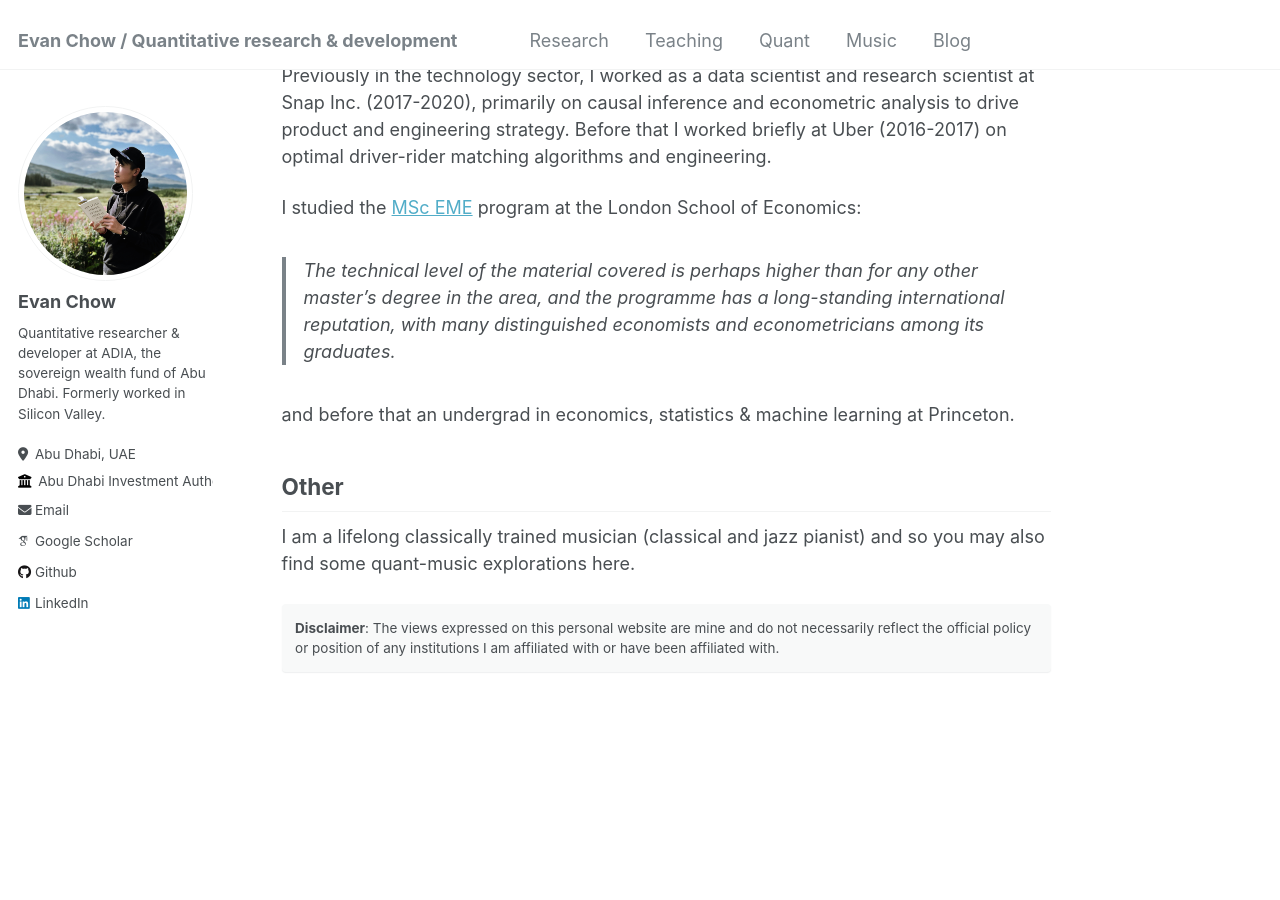
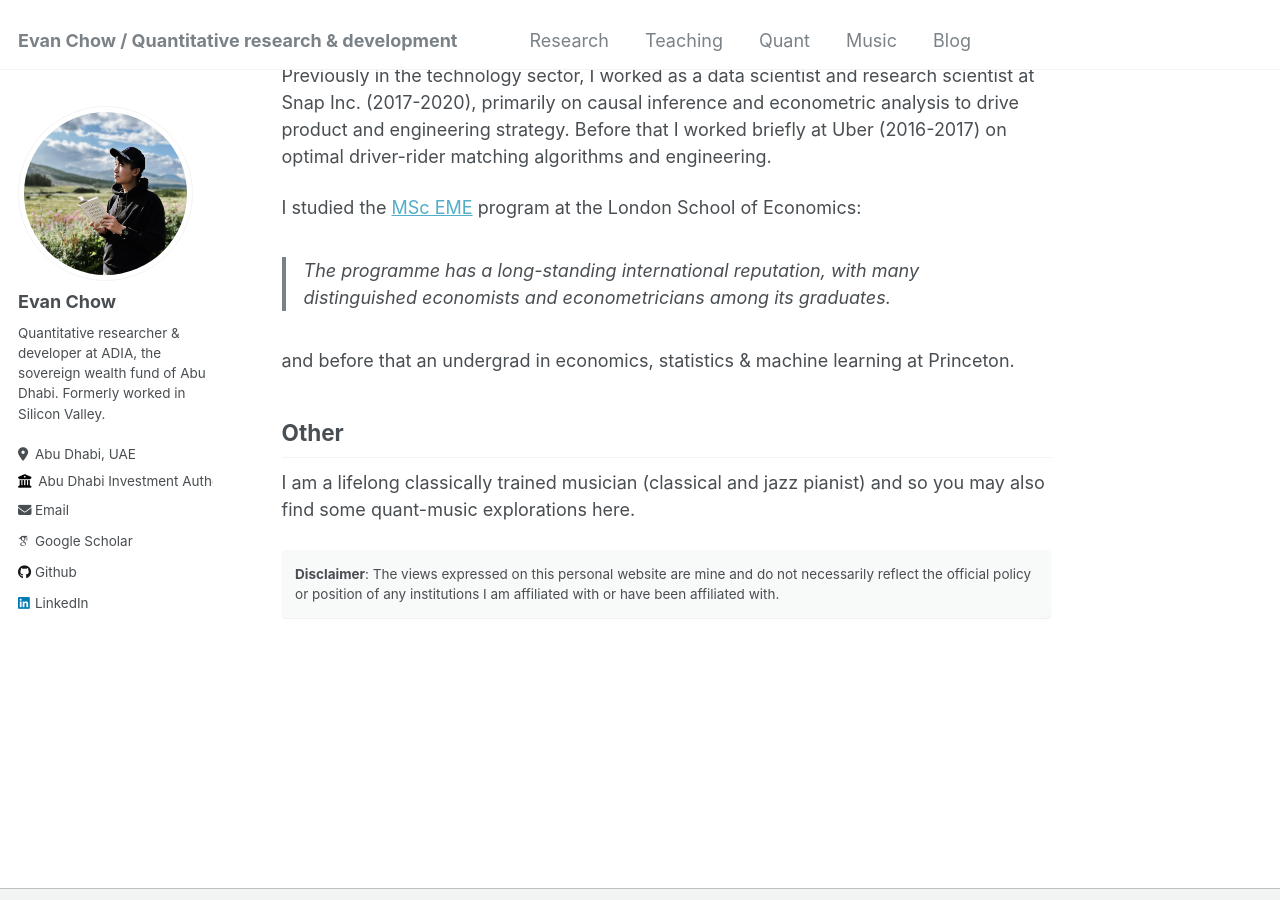
Before and after one commit to evnchw/evnchw.github.io, a Jekyll site: the page built from _pages/about.md, in a window 1280 px wide and 900 px high, scrolled down 1051 px. Built offline with Jekyll 4.4.1, drawn with Linux system fonts in a browser that asks for light colours; some web fonts are replaced.

Commit message:
Update about.md

```diff
--- a/_pages/about.md
+++ b/_pages/about.md
@@ -36,7 +36,7 @@ Previously in the technology sector, I worked as a data scientist and research s
 
 I studied the [MSc EME](https://www.lse.ac.uk/study-at-lse/Graduate/degree-programmes-2024/MSc-Econometrics-and-Mathematical-Economics) program at the London School of Economics:
 
-> The technical level of the material covered is perhaps higher than for any other master's degree in the area, and the programme has a long-standing international reputation, with many distinguished economists and econometricians among its graduates.
+> The programme has a long-standing international reputation, with many distinguished economists and econometricians among its graduates.
 
 and before that an undergrad in economics, statistics & machine learning at Princeton.
 
```
